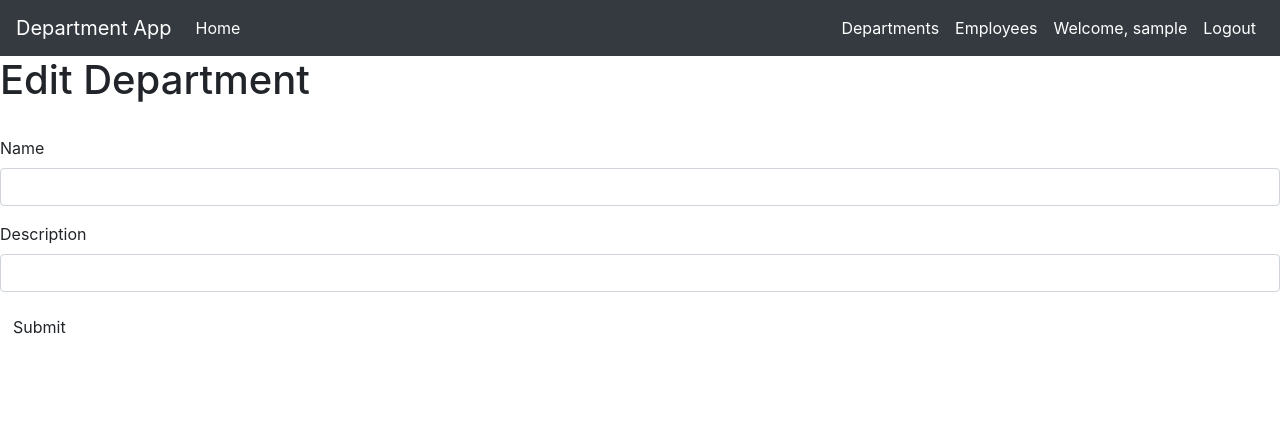
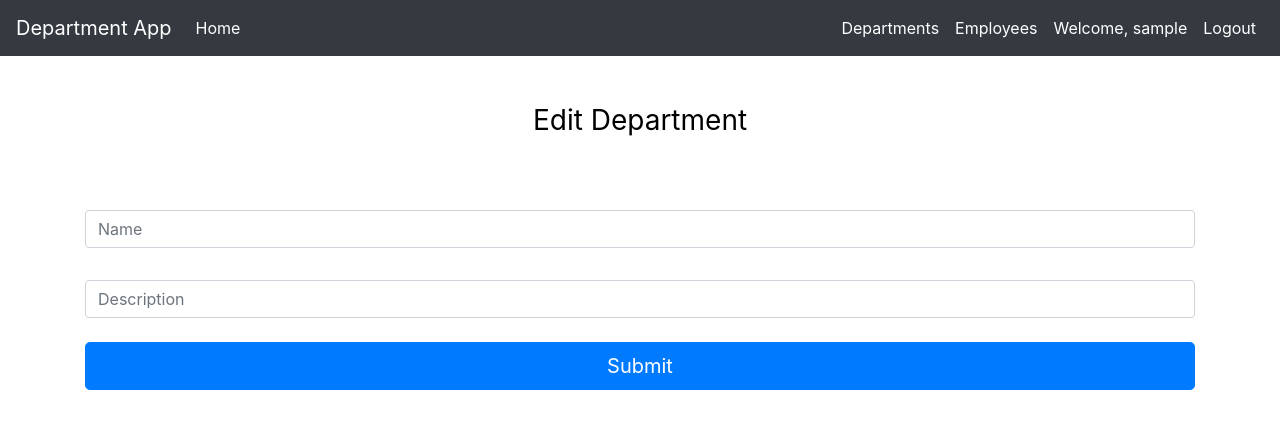
Before and after one commit to Xckannyem/epam-winter-2021-final-project, a Flask app: page /departments/add in a window 1280 px wide. Shown: the top 429 px of the page. Run offline with Flask 2, Linux system fonts and the light colour scheme; the visitor is signed in with stand-in values (Sample User, id 1); data comes from the database, SQL or seed files in the repository; some libraries are stand-ins or nearby versions.

Commit message:
add styles and format templates

```diff
--- a/department_app/templates/base.html
+++ b/department_app/templates/base.html
@@ -8,6 +8,8 @@
     <link rel="stylesheet" href="https://cdn.jsdelivr.net/npm/bootstrap@4.5.3/dist/css/bootstrap.min.css"
           integrity="sha384-TX8t27EcRE3e/ihU7zmQxVncDAy5uIKz4rEkgIXeMed4M0jlfIDPvg6uqKI2xXr2"
           crossorigin="anonymous">
+    <!-- Custom CSS -->
+    <link rel="stylesheet" type="text/css" href="{{ url_for('static', filename='style.css') }}">
     <title>
         {% block title %}
         {% endblock %}
@@ -16,7 +18,7 @@
 <body>
     <!-- Navbar here -->
     <nav class="navbar navbar-expand-md navbar-dark bg-dark">
-        <a class="navbar-brand" href="#">Department App</a>
+        <a class="navbar-brand" href="{{ url_for('user.home_page') }}">Department App</a>
         <button class="navbar-toggler" type="button" data-toggle="collapse" data-target="#navbarNav">
             <span class="navbar-toggler-icon"></span>
         </button>
--- a/department_app/templates/departments/department.html
+++ b/department_app/templates/departments/department.html
@@ -1,4 +1,3 @@
-{% import "bootstrap/wtf.html" as wtf %}
 {% extends "base.html" %}
 {% block title %}
     {% if add_department %}
@@ -8,21 +7,25 @@
     {% endif %}
 {% endblock %}
 {% block content %}
-<div class="content-section">
- <div class="outer">
-    <div class="middle">
-      <div class="inner">
-        <div class="center">
+<body class="text-center">
+    <div class="container">
+        <br/>
+        <br/>
+        <form method="POST" class="form-departments" style="color:white">
+            {{ form.hidden_tag() }}
             {% if add_department %}
-                <h1>Add Department</h1>
+                <h1 class="h3 mb-3 font-weight-normal">Add Department</h1>
             {% else %}
-                <h1>Edit Department</h1>
+                <h1 class="h3 mb-3 font-weight-normal">Edit Department</h1>
             {% endif %}
-            <br/>
-            {{ wtf.quick_form(form) }}
-        </div>
-      </div>
+            <br>
+            {{ form.name.label() }}
+            {{ form.name(class="form-control", placeholder="Name") }}
+            {{ form.description.label() }}
+            {{ form.description(class="form-control", placeholder="Description") }}
+            <br>
+            {{ form.submit(class="btn btn-lg btn-block btn-primary") }}
+        </form>
     </div>
-  </div>
-</div>
+</body>
 {% endblock %}
--- a/department_app/templates/login.html
+++ b/department_app/templates/login.html
@@ -5,6 +5,8 @@ Login Page
 {% block content %}
 <body class="text-center">
    <div class="container">
+      <br/>
+      <br/>
       <form method="POST" class="form-signin" style="color:white">
          {{ form.hidden_tag() }}
          <h1 class="h3 mb-3 font-weight-normal">
@@ -17,7 +19,7 @@ Login Page
          {{ form.password(class="form-control", placeholder="Password") }}
          <br>
          <div class="checkbox mb-3">
-            <h6>Do not have an account?</h6>
+            <h6 style="">Do not have an account?</h6>
             <a class="btn btn-sm btn-secondary" href="{{ url_for('user.register_page') }}">Register</a>
          </div>
          {{ form.submit(class="btn btn-lg btn-block btn-primary") }}
--- a/department_app/templates/register.html
+++ b/department_app/templates/register.html
@@ -5,6 +5,8 @@ Registration Page
 {% block content %}
 <body class="text-center">
    <div class="container">
+      <br/>
+      <br/>
       <form method="POST" class="form-register" style="color:white">
          {{ form.hidden_tag() }} <!-- Protection from Cross Site Request Forgery (CSRF) -->
          <h1 class="h3 mb-3 font-weight-normal">
```
Also changed, not shown: department_app/templates/departments/departments.html (+9 -15 lines), department_app/templates/employees/employee.html (+20 -17 lines), department_app/templates/employees/employees.html (+7 -13 lines).
